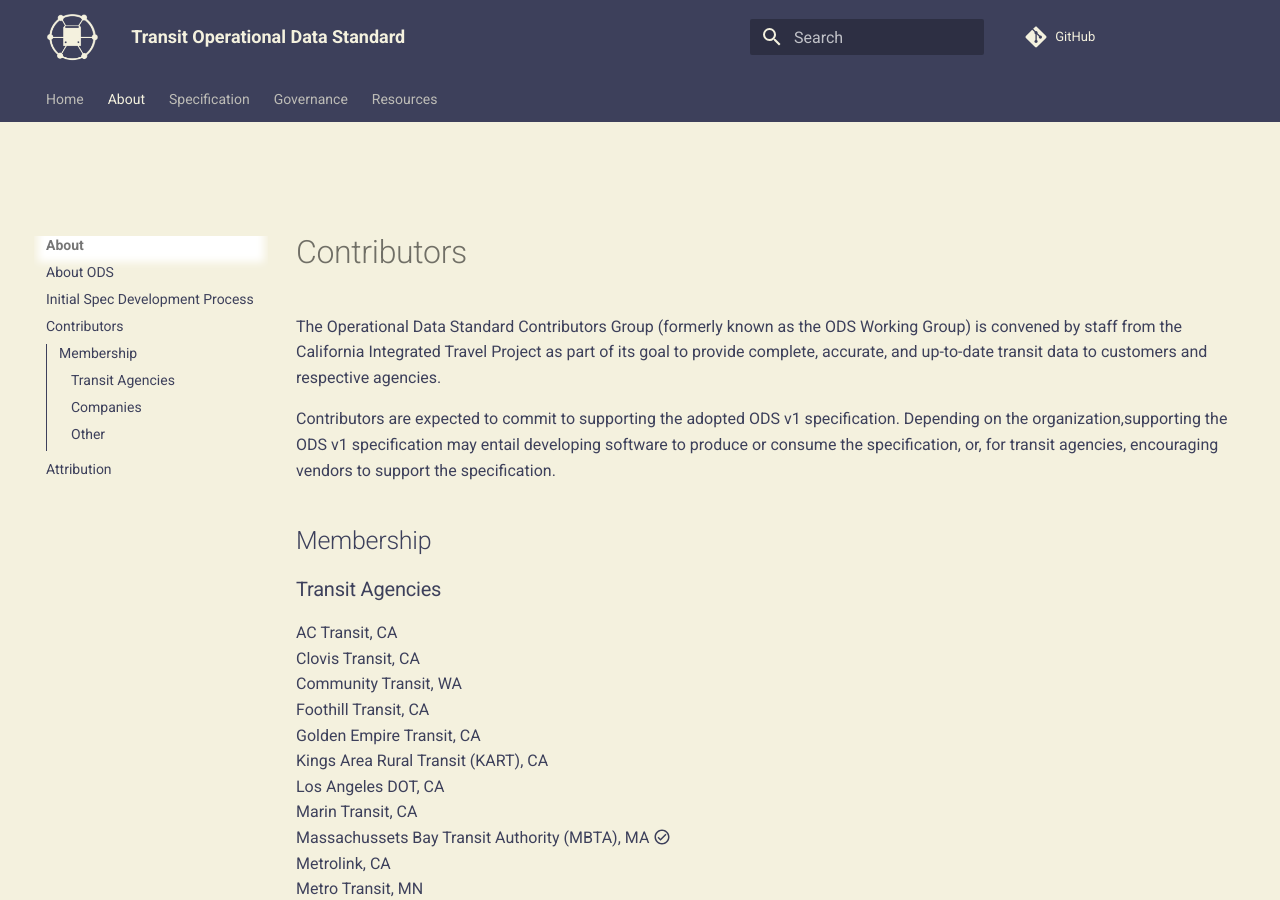
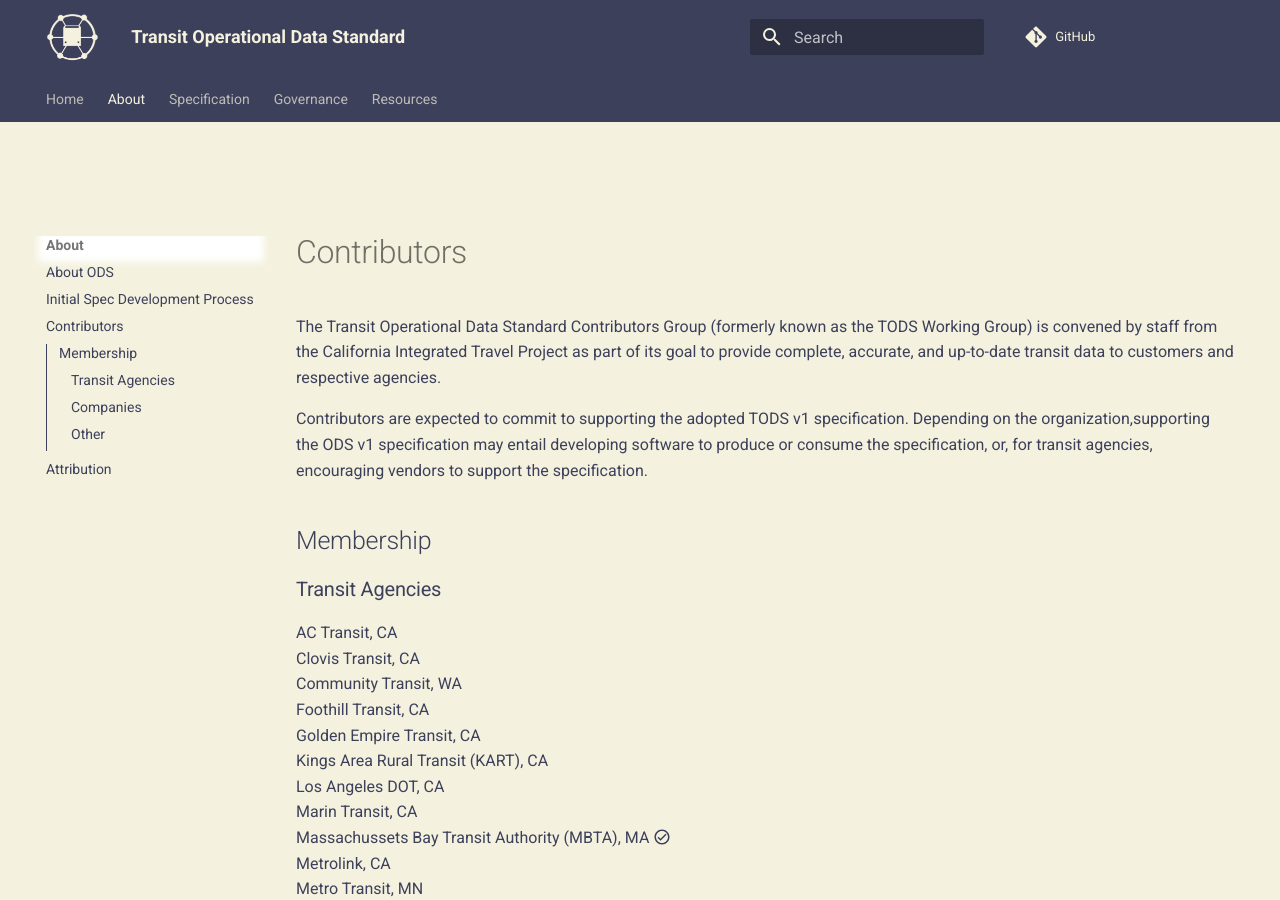
Before and after one commit to cal-itp/operational-data-standard, an MkDocs documentation site: the page built from docs/about/contributors.md, in a window 1280 px wide and 900 px high. Built offline with MkDocs 1.6.1 and Material for MkDocs 9.7.7, drawn with Linux system fonts in a browser that asks for light colours; nearby versions of some CDN libraries; comment, search, counter and statistics services are not loaded; some of the changed text lies outside the part shown.

Commit message:
Update contributors.md with TODS branding

```diff
--- a/docs/about/contributors.md
+++ b/docs/about/contributors.md
@@ -1,8 +1,8 @@
 # Contributors
 
-The Operational Data Standard Contributors Group (formerly known as the ODS Working Group) is convened by staff from the [California Integrated Travel Project](http://calitp.org) as part of its goal to provide complete, accurate, and up-to-date transit data to customers and respective agencies.
+The Transit Operational Data Standard Contributors Group (formerly known as the TODS Working Group) is convened by staff from the [California Integrated Travel Project](http://calitp.org) as part of its goal to provide complete, accurate, and up-to-date transit data to customers and respective agencies.
 
-Contributors are expected to commit to supporting the adopted ODS v1 specification. Depending on the organization,supporting the ODS v1 specification may entail developing software to produce or consume the specification, or, for transit agencies, encouraging vendors to support the specification.
+Contributors are expected to commit to supporting the adopted TODS v1 specification. Depending on the organization,supporting the ODS v1 specification may entail developing software to produce or consume the specification, or, for transit agencies, encouraging vendors to support the specification.
 
 ## Membership
 
@@ -58,6 +58,6 @@
 
 !!! Note "Implementers"
 
-    :material-check-circle: denotes an organization who has implemented ODS
+    :material-check-circle: denotes an organization who has implemented TODS
 
     :material-check-circle-outline: denotes an organization in the process of implementing ODS
```
